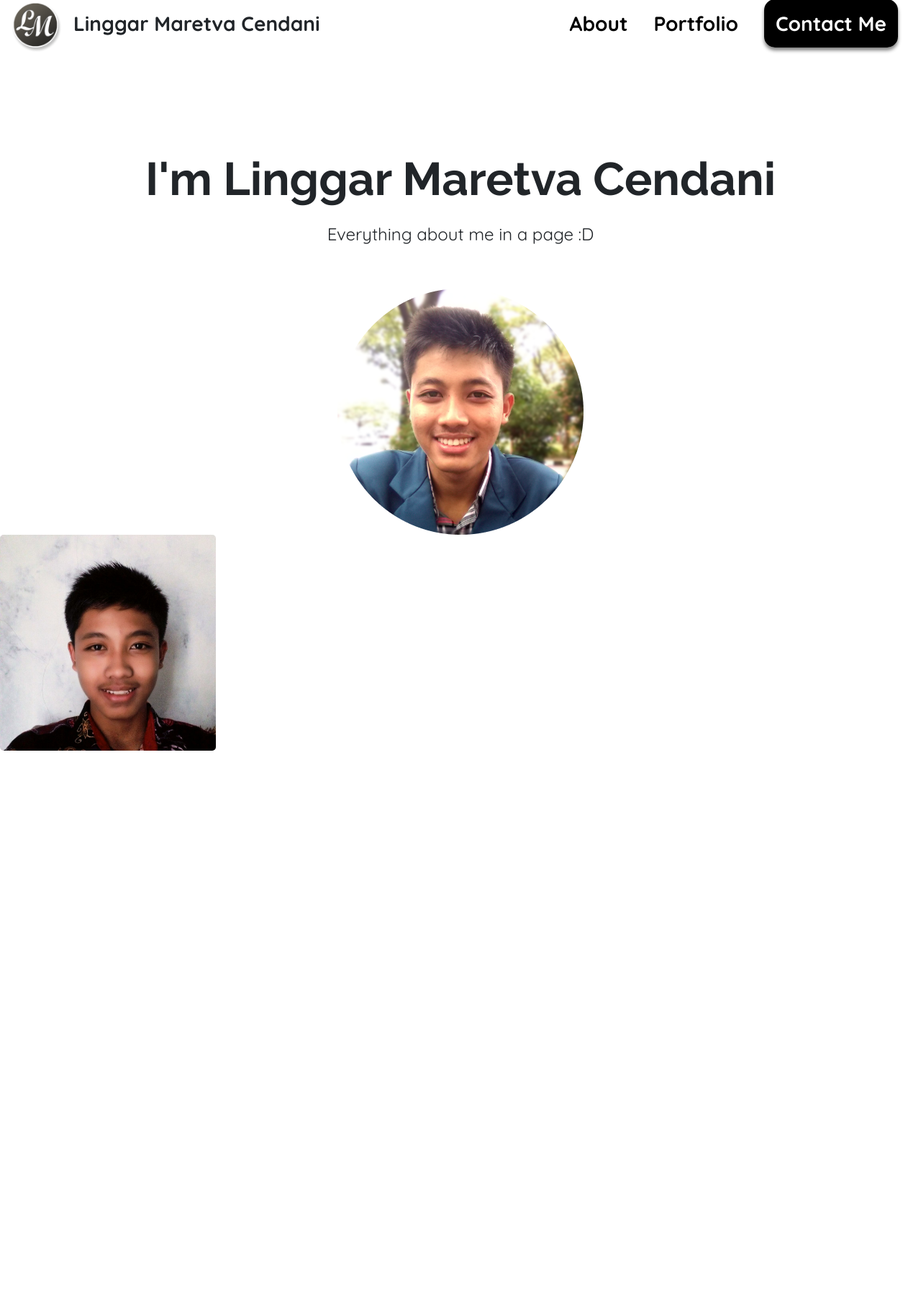
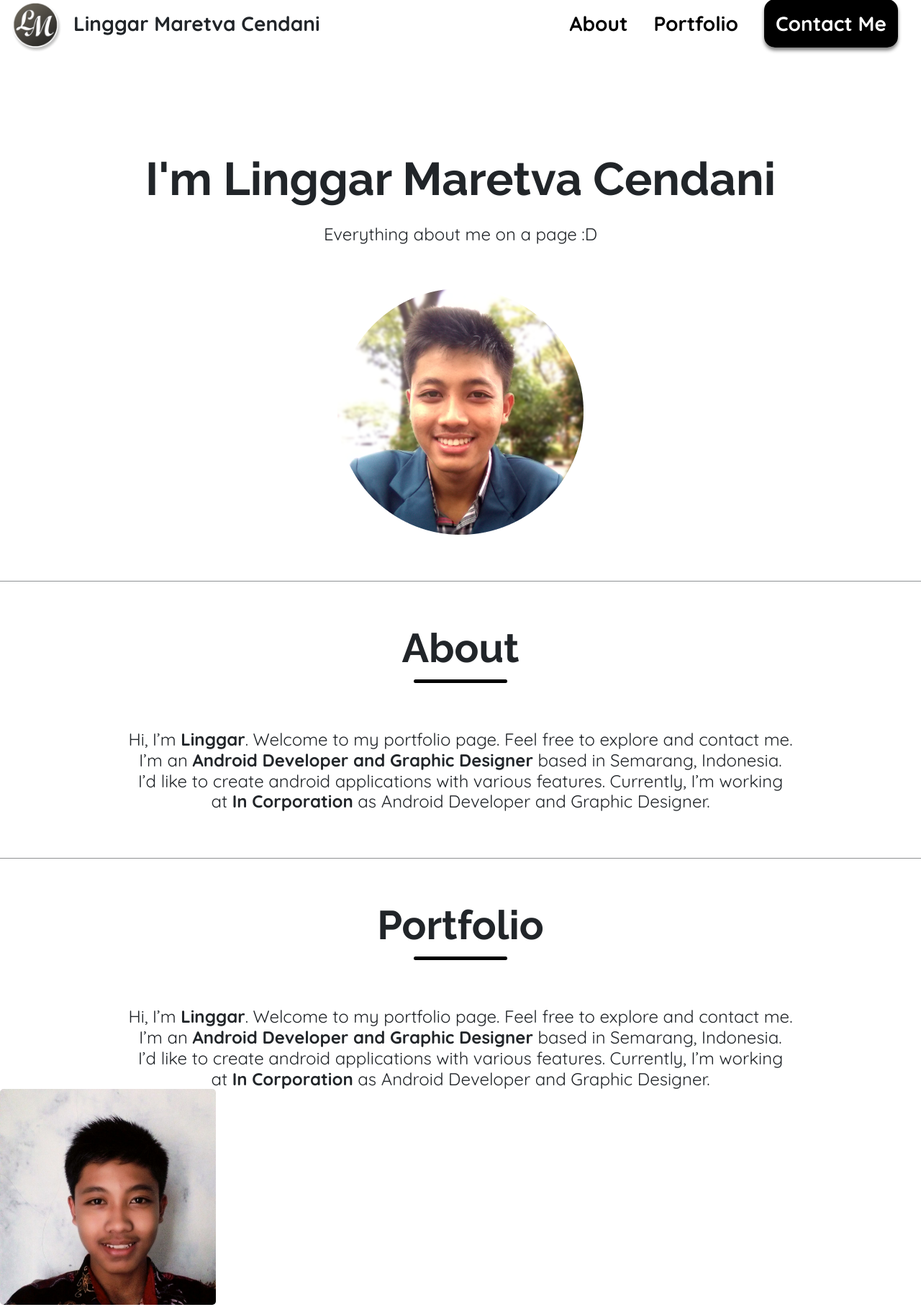
Before and after one commit to LinggarM/LinggarM.github.io, a PHP site: page / in a window 1280 px wide. Shown: the part 13-1829 px from the top of the page at 72% size. Before the commit the page ends 1056 px from the top, so only its background shows below. Run offline with PHP 8.4, Linux system fonts and the light colour scheme.

Commit message:
Add Main Content + CSS

```diff
--- a/css/style.css
+++ b/css/style.css
@@ -145,3 +145,9 @@ table {
 #main h1{font-family: "Raleway", sans-serif; font-weight: bold; font-size:64px;text-align: center}
 #main p{font-family: "Quicksand", sans-serif; font-size:24px;text-align: center; margin-top: 32px}
 #main img{display: block; margin: auto; margin-top: 64px}
+.divider hr {opacity: 50%; width:100%; margin: 64px 0}
+#content h1 {font-family: "Raleway", sans-serif; font-weight: bold; font-size:56px;text-align: center}
+#content p {font-family: "Quicksand", sans-serif; font-size:24px;text-align: center; margin-top: 64px;line-height: 1.2}
+#content p b {font-family: "Quicksand", sans-serif; font-weight: bold}
+#about {}
+.title-underlined {background: #000; margin: 16px 0; width: 130px; height: 5px; border-radius: 5px;}
--- a/index.html
+++ b/index.html
@@ -33,8 +33,32 @@
 	</div>
 	<div id="main">
 		<h1>I'm Linggar Maretva Cendani</h1>
-		<p>Everything about me in a page :D</p>
+		<p>Everything about me on a page :D</p>
 		<img src="images/My Photo.png"/>
+	</div>
+	<div id="content">
+		<div class="divider">
+			<hr/>
+		</div>
+		<div id = "about">
+			<h1>About</h1>
+			<center><div class="title-underlined"></div></center>
+			<p>Hi, I’m <b>Linggar</b>. Welcome to my portfolio page. Feel free to explore and contact me.<br/>
+			I’m an <b>Android Developer and Graphic Designer</b> based in Semarang, Indonesia.<br/>
+			I’d like to create android applications with various features. Currently, I’m working<br/>
+			at <b>In Corporation</b> as Android Developer and Graphic Designer.<br/></p>
+		</div>
+		<div class="divider">
+			<hr/>
+		</div>
+		<div id = "portfolio">
+			<h1>Portfolio</h1>
+			<center><div class="title-underlined"></div></center>
+			<p>Hi, I’m <b>Linggar</b>. Welcome to my portfolio page. Feel free to explore and contact me.<br/>
+			I’m an <b>Android Developer and Graphic Designer</b> based in Semarang, Indonesia.<br/>
+			I’d like to create android applications with various features. Currently, I’m working<br/>
+			at <b>In Corporation</b> as Android Developer and Graphic Designer.<br/></p>
+		</div>
 	</div>
 
 
```
